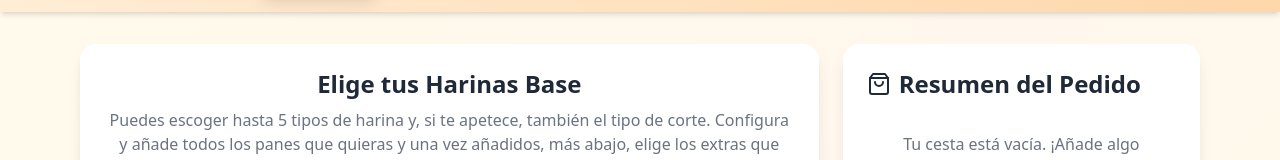
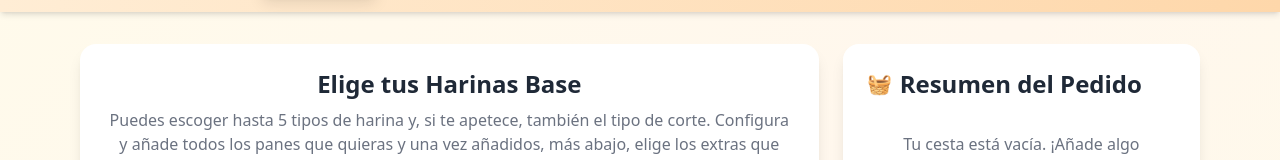
Before and after one commit to ruiznietocom-web/panes4, a React (Create React App) app: page / in a window 1280 px wide. Shown: the part 216-376 px from the top of the page. Built offline with nearby package versions, Linux system fonts and the light colour scheme.

Commit message:
Update OrderSummary.js

```diff
--- a/src/components/OrderSummary.js
+++ b/src/components/OrderSummary.js
@@ -116,7 +116,7 @@ const OrderSummary = ({ cartItems, onSendWhatsApp, onRemoveItem }) => {
     >
       <div className="flex justify-between items-center mb-4">
         <h2 className="text-2xl font-bold text-gray-800 flex items-center gap-2">
-          <ShoppingBag className="w-6 h-6" /> Resumen del Pedido
+  <span className="text-xl">🧺</span> Resumen del Pedido
         </h2>
       </div>
 
```
